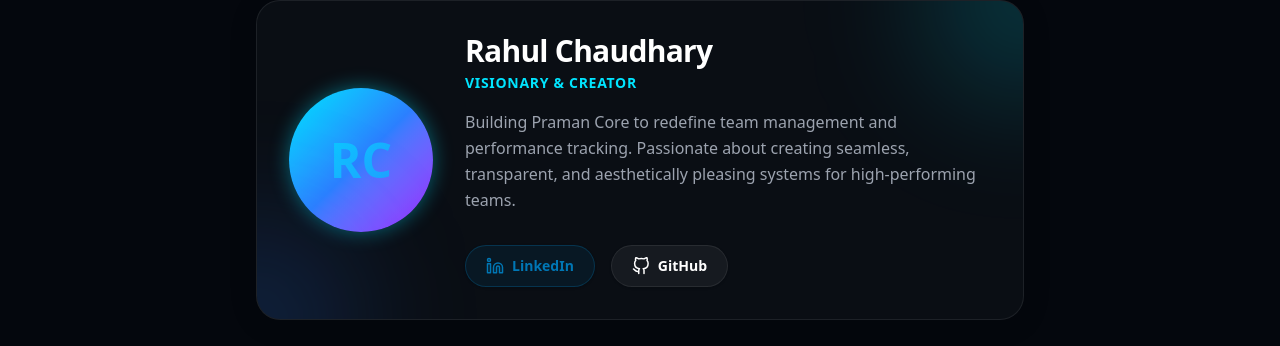
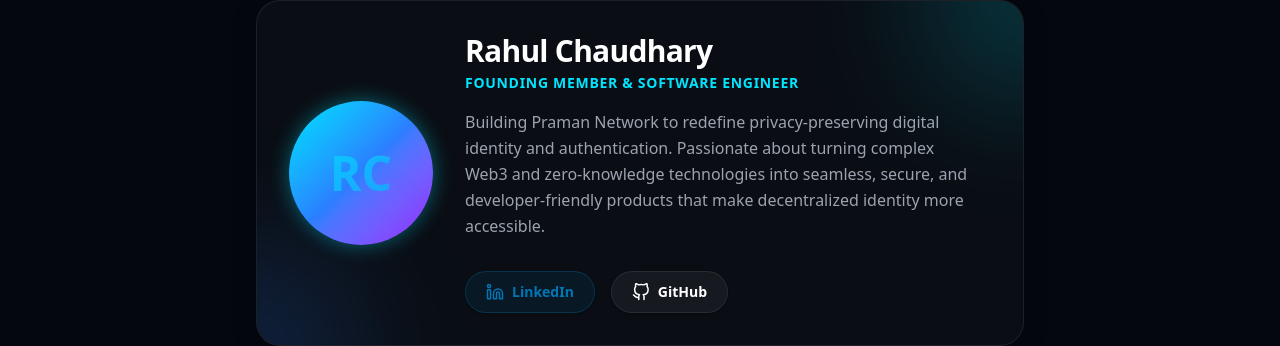
Before and after one commit to Praman-Network/TeamPraman, a Next.js app: page / in a window 1280 px wide. Shown: the part 755-1101 px from the top of the page. Built offline with nearby package versions, Linux system fonts and the light colour scheme; no server answers; the database is empty.

Commit message:
Update founder bio and title

```diff
--- a/src/app/page.tsx
+++ b/src/app/page.tsx
@@ -190,9 +190,9 @@ export default async function PublicLeaderboardPage({ searchParams }: { searchPa
 
             <div className="text-center md:text-left z-10 w-full">
               <h3 className="text-3xl font-bold text-foreground tracking-tight">{founderName}</h3>
-              <p className="text-primary mt-1 mb-4 font-semibold tracking-wider text-sm uppercase">Visionary & Creator</p>
+              <p className="text-primary mt-1 mb-4 font-semibold tracking-wider text-sm uppercase">Founding Member & Software Engineer</p>
               <p className="text-muted-foreground mb-8 leading-relaxed max-w-lg mx-auto md:mx-0">
-                Building Praman Core to redefine team management and performance tracking. Passionate about creating seamless, transparent, and aesthetically pleasing systems for high-performing teams.
+                Building Praman Network to redefine privacy-preserving digital identity and authentication. Passionate about turning complex Web3 and zero-knowledge technologies into seamless, secure, and developer-friendly products that make decentralized identity more accessible.
               </p>
 
               <div className="flex flex-wrap items-center justify-center md:justify-start gap-4">
```
